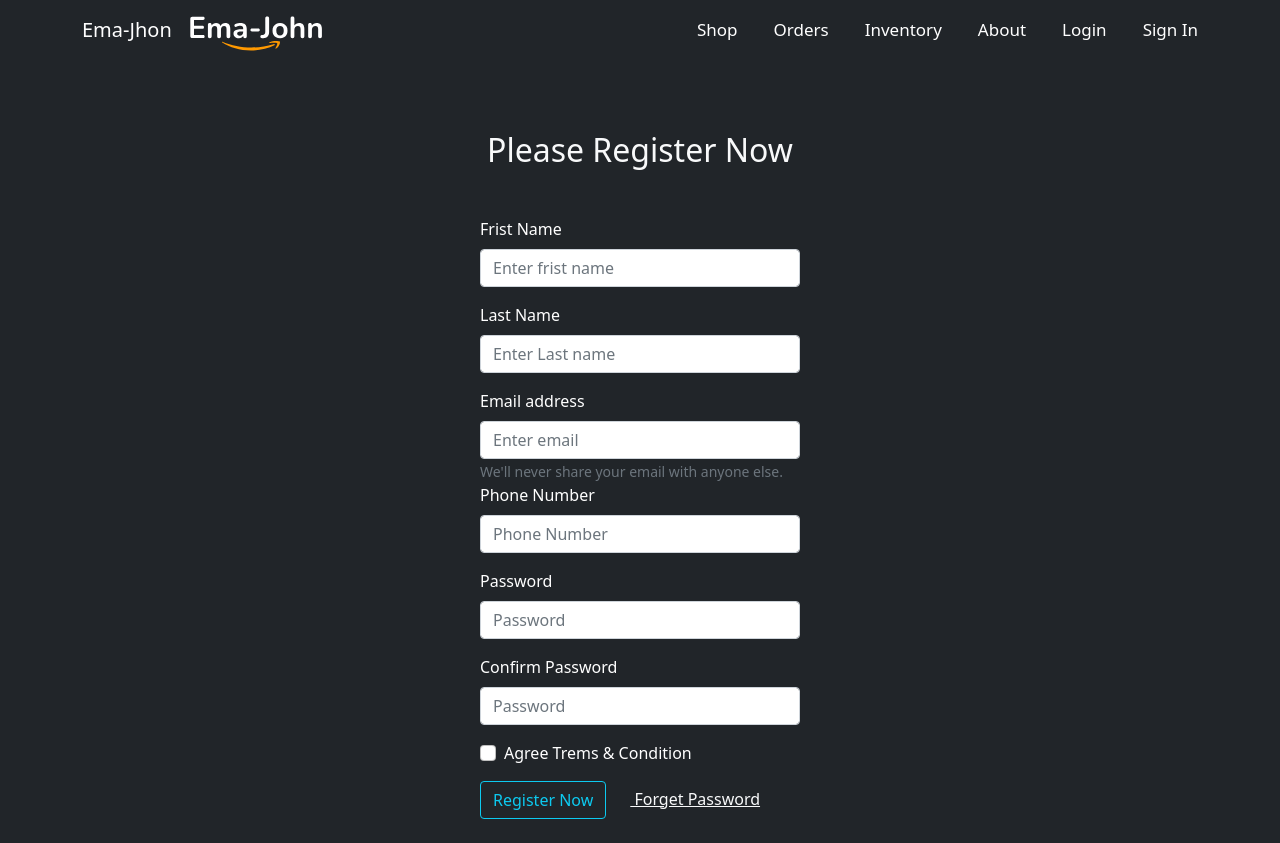
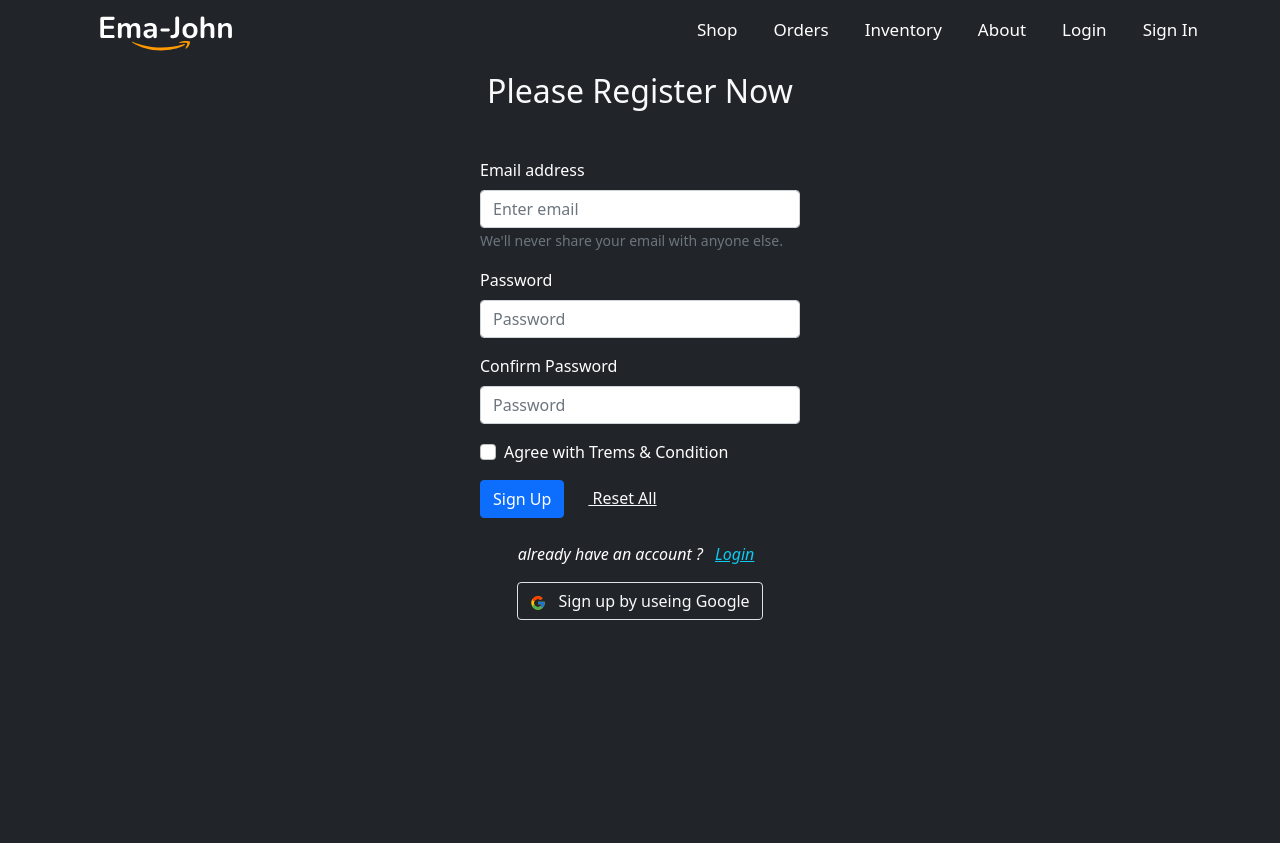
Before and after one commit to sajeeb-ahmeed/ema-john-Ecommarce, a React (Create React App) app: page /signin in a window 1280 px wide. After the commit the page ends 800 px from the top, so only its background shows below. Built offline with nearby package versions, Linux system fonts and the light colour scheme.

Commit message:
login and signup ui

```diff
--- a/src/components/Header/Header.js
+++ b/src/components/Header/Header.js
@@ -10,9 +10,9 @@ const Header = () => {
 
 
 
-        <Navbar collapseOnSelect expand="lg" bg="dark" variant="dark">
-            <Container>
-                <Navbar.Brand href="#home">Ema-Jhon</Navbar.Brand>
+        <Navbar fixed='top ' collapseOnSelect expand="lg" bg="dark" variant="dark">
+            <Container >
+                <Navbar.Brand href="#home"></Navbar.Brand>
                 <Navbar.Toggle aria-controls="responsive-navbar-nav" />
                 <Navbar.Collapse id="responsive-navbar-nav">
                     <Nav className="me-auto">
--- a/src/components/Login/Login.js
+++ b/src/components/Login/Login.js
@@ -1,12 +1,12 @@
 import React from 'react';
-import { Form } from 'react-bootstrap';
+import { Button, Form } from 'react-bootstrap';
 import { Link } from 'react-router-dom';
 import { FcGoogle } from 'react-icons/fc'
 const Login = () => {
     return (
         <div className='bg-dark  '>
             <h2 className='text-light text-center my-5'>Login </h2>
-            <Form className='col-md-3 mx-auto text-light'>
+            <Form className='col-md-3 mx-auto'>
                 <Form.Group className="mb-3" controlId="formBasicEmail">
                     <Form.Label>Email address</Form.Label>
                     <Form.Control type="email" placeholder="Enter email" />
@@ -20,15 +20,19 @@ const Login = () => {
                     <Form.Control type="password" placeholder="Password" />
                 </Form.Group>
                 <Form.Group className="mb-3" controlId="formBasicCheckbox">
-                    <Form.Check type="checkbox" label="Check me out" />
+                    <Form.Check type="checkbox" label="Remember Password " />
                 </Form.Group>
-                <input className='btn btn-outline-info' type="button" value="Login" />
-                <Link className='ms-4  text-light' to=''> Forget Password</Link> <br /> <br />
+                <Button variant="primary" type="submit">
+                    Login
+                </Button>
+                <Link className='ms-4 text-light' to=''> Forget Password</Link> <br /> <br />
                 <div className='text-center'>
-                    <p className='btn border text-light '> <FcGoogle className='me-2 fw-bold'></FcGoogle> <span>Sign in by useing Google</span></p>
+                    <p > <i>New to Ema-jhon ? <Link className='text-info px-2' to="/signin">Create an Account</Link></i>  </p>
+                    <p className='btn border text-light '> <FcGoogle className='me-2 fw-bold'></FcGoogle> <span>Login  by useing Google</span></p>
                 </div>
+            </Form>
 
-            </Form>
+
         </div>
     );
 };
--- a/src/components/Orders/Order.js
+++ b/src/components/Orders/Order.js
@@ -20,7 +20,7 @@ const Order = () => {
             <div className="container-fluid">
                 <div className="container mt-5">
                     <div className="row">
-                        <div className="col-md-7">
+                        <div className="col-md-7 mt-5">
 
                             {
                                 cart.map(product => <ReviewItem key={product.id} product={product} handleRemoveProduct={handleRemoveProduct}></ReviewItem>)
--- a/src/components/SignUp/SignUp.js
+++ b/src/components/SignUp/SignUp.js
@@ -1,48 +1,39 @@
 import React from 'react';
-import { Form } from 'react-bootstrap';
+import { Button, Form } from 'react-bootstrap';
 import { Link } from 'react-router-dom';
-
+import { FcGoogle } from 'react-icons/fc'
 const SignUp = () => {
     return (
         <div className='py-4'>
             <h2 className='text-light text-center my-5'>Please Register Now </h2>
-            <Form className='col-md-3  mx-auto'>
-                <Form.Group className="mb-3" id='1' controlId="formBasicEmail">
-                    <Form.Label>Frist Name</Form.Label>
-                    <Form.Control type="text" placeholder="Enter frist name" />
-
-                </Form.Group>
-                <Form.Group className="mb-3" id='22' controlId="formBasicEmail">
-                    <Form.Label>Last Name</Form.Label>
-                    <Form.Control type="text" placeholder="Enter Last name" />
-
-                </Form.Group>
-                <Form.Group className="mb-3" id='11' controlId="formBasicEmail">
+            <Form className='col-md-3 mx-auto'>
+                <Form.Group className="mb-3" controlId="formBasicEmail">
                     <Form.Label>Email address</Form.Label>
                     <Form.Control type="email" placeholder="Enter email" />
                     <Form.Text className="text-muted">
                         We'll never share your email with anyone else.
                     </Form.Text>
-                    <Form.Group className="mb-3" id='2' controlId="formBasicEmail">
-                        <Form.Label>Phone Number</Form.Label>
-                        <Form.Control type="number" placeholder="Phone Number  " />
-
-                    </Form.Group>
                 </Form.Group>
 
-                <Form.Group className="mb-3" id='3' controlId="formBasicPassword">
+                <Form.Group className="mb-3" controlId="formBasicPassword">
                     <Form.Label>Password</Form.Label>
                     <Form.Control type="password" placeholder="Password" />
                 </Form.Group>
-                <Form.Group className="mb-3" id='4' controlId="formBasicPassword">
+                <Form.Group className="mb-3" controlId="formConfirmPassword">
                     <Form.Label>Confirm Password</Form.Label>
                     <Form.Control type="password" placeholder="Password" />
                 </Form.Group>
-                <Form.Group className="mb-3" id='5' controlId="formBasicCheckbox">
-                    <Form.Check type="checkbox" label="Agree Trems & Condition" />
+                <Form.Group className="mb-3" controlId="formBasicCheckbox">
+                    <Form.Check type="checkbox" label="Agree with Trems & Condition " />
                 </Form.Group>
-                <input className='btn btn-outline-info' type="button" value="Register Now" />
-                <Link className='ms-4   text-light' to=''> Forget Password</Link>
+                <Button variant="primary" type="submit">
+                    Sign Up
+                </Button>
+                <Link className='ms-4 text-light' to='/signin'> Reset All</Link> <br /> <br />
+                <div className='text-center'>
+                    <p > <i>already have an account ? <Link className='text-info px-2' to="/login">Login</Link></i>  </p>
+                    <p className='btn border text-light '> <FcGoogle className='me-2 fw-bold'></FcGoogle> <span>Sign up   by useing Google</span></p>
+                </div>
             </Form>
         </div>
     );
```
